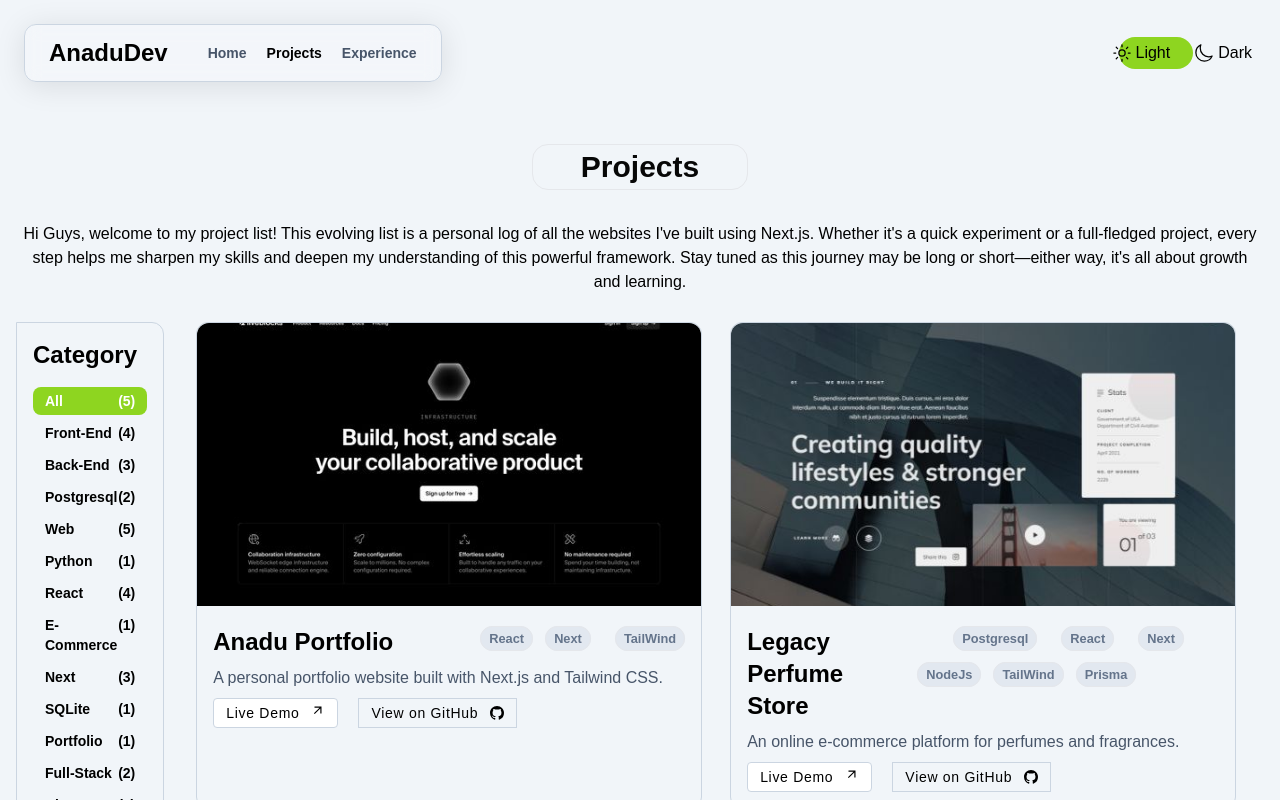
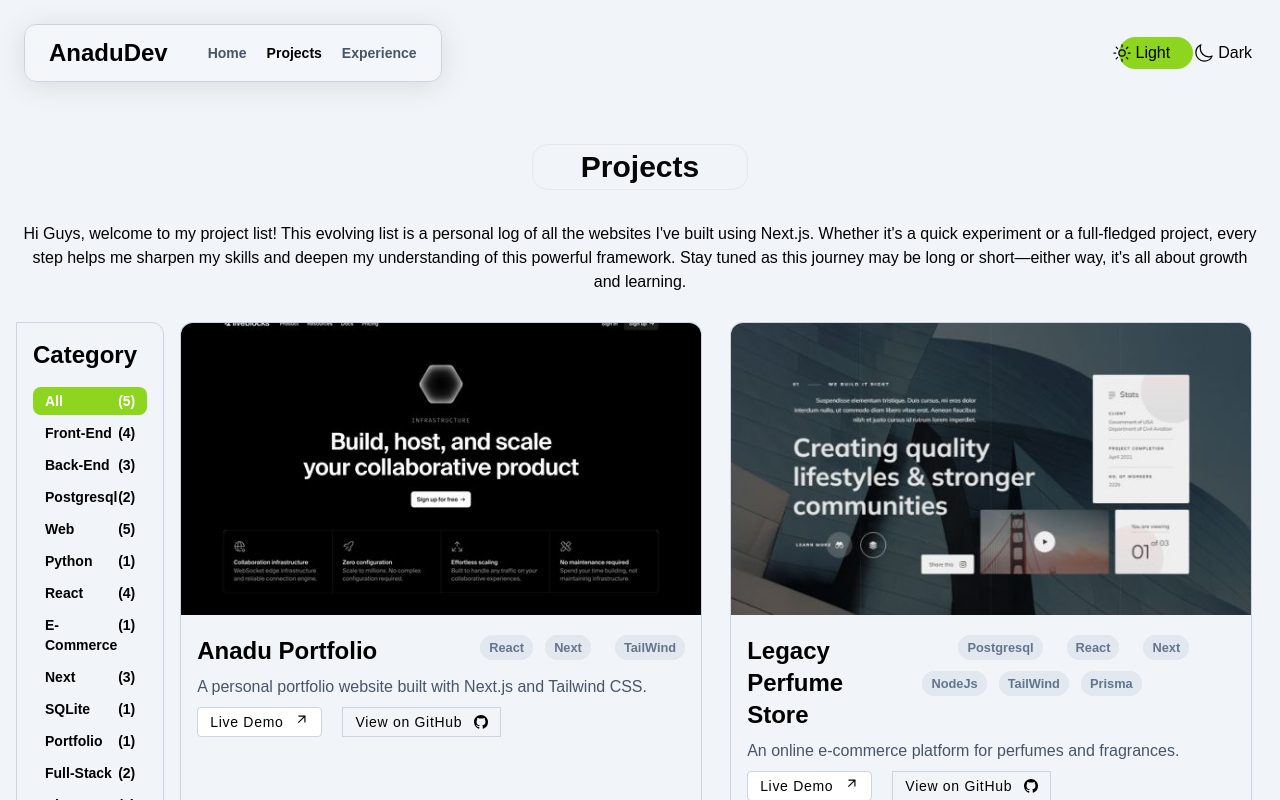
Before and after one commit to Anadudev/portfolio, a Next.js app: page /projects in a window 1280 px wide. Shown: the top 800 px of the page. Built offline with nearby package versions, Linux system fonts and the light colour scheme.

Commit message:
Update: adjust padding in BodySection for improved layout

```diff
--- a/src/app/projects/sections/body-section.tsx
+++ b/src/app/projects/sections/body-section.tsx
@@ -35,7 +35,7 @@ const BodySection = () => {
         <CategoryCardMobile setter={filterSetter} data={workFilter} categoryCounts={categoriesCount} />
         <CategoryCardFull setter={filterSetter} data={workFilter} categoryCounts={categoriesCount} />
         <div className="max-w-[80rem]">
-          <div className="grid gap-7 px-7 tablet:grid-cols-2">
+          <div className="grid gap-7 px-3 sm:px-7 tablet:grid-cols-2">
             {projects.map((project, index) => project.name && <WorkCard
               key={index}
               name={project.name}
```
